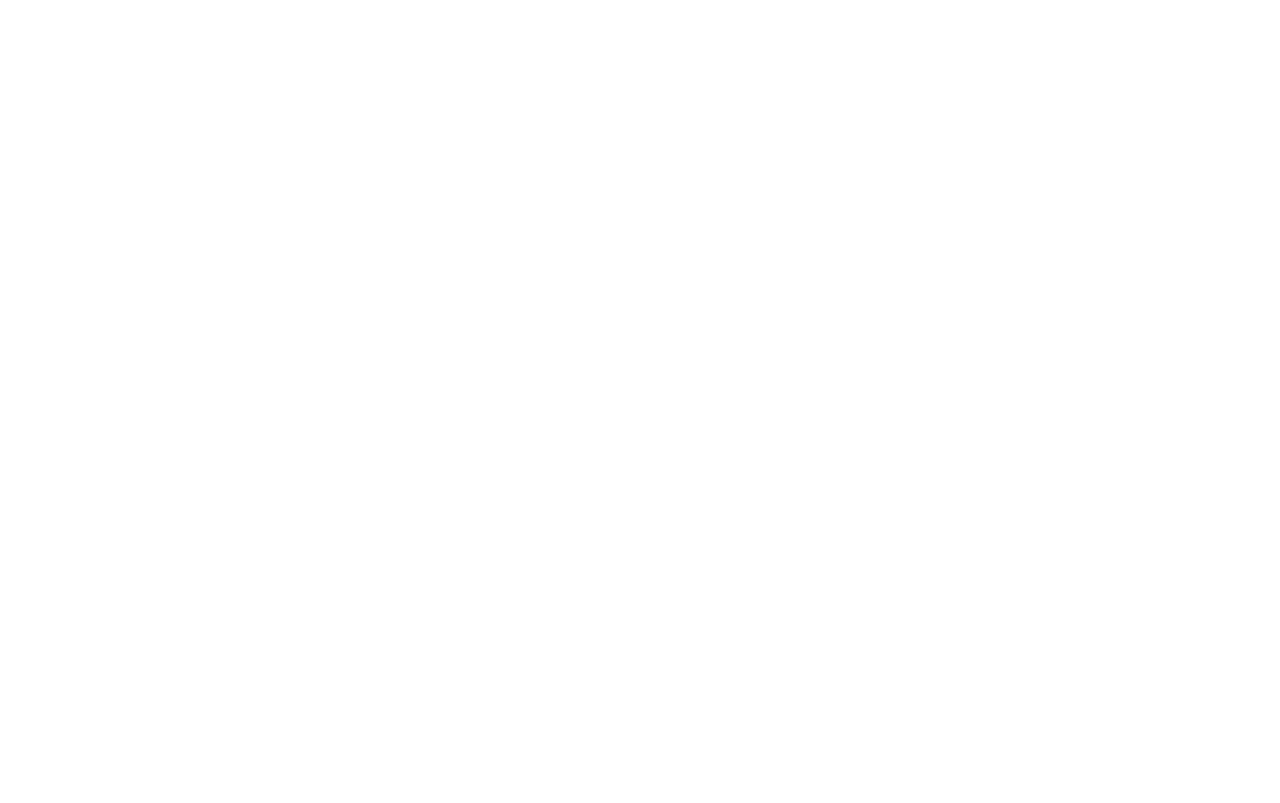
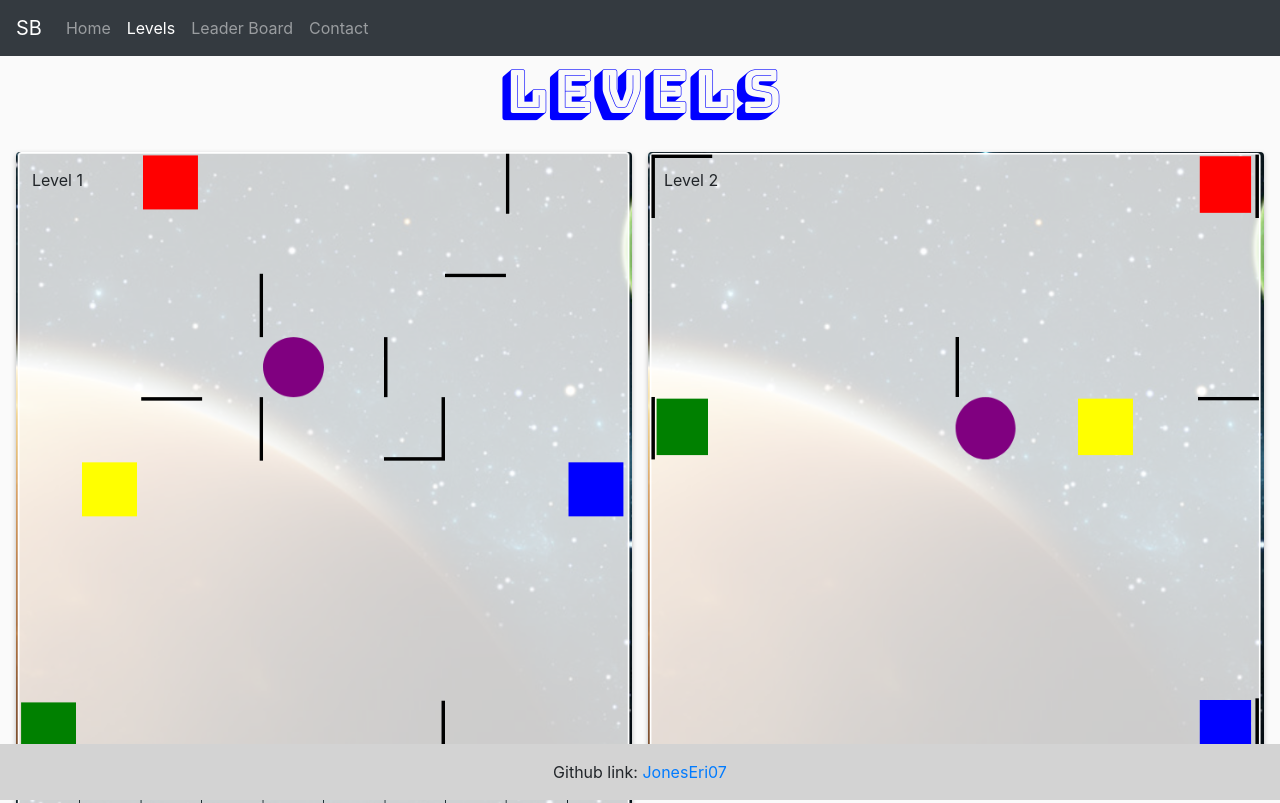
Before and after one commit to JonesEri07/SpaceBots, a plain HTML site: page html/pages/levels.html in a window 1280 px wide. Shown: the top 803 px of the page. Drawn offline with nearby package versions, Linux system fonts and the light colour scheme.

Commit message:
finished levels page, next leaderboard page

```diff
--- a/html/css/styles.css
+++ b/html/css/styles.css
@@ -77,7 +77,21 @@ html, body {
 }
 
 
+.levels {
+  left: 0;
+}
 
+.squaremain .level1{
+  background-image: url("/images/level1.png");
+}
+
+.squaremain .level2{
+  background-image: url("/images/level2.png");
+}
+
+.squaremain .level3{
+  background-image: url("/images/level3.png");
+}
 
 .button {
   position: relative;
--- a/html/pages/levels.html
+++ b/html/pages/levels.html
@@ -0,0 +1,74 @@
+<!DOCTYPE html>
+<html lang="en">
+
+<head>
+  <meta charset="utf-8">
+  <meta name="viewport" content="width=device-width, initial-scale=1, shrink-to-fit=yes">
+<link href='https://fonts.googleapis.com/css?family=Bungee Shade' rel='stylesheet'>
+<link rel="stylesheet" href="https://stackpath.bootstrapcdn.com/bootstrap/4.1.3/css/bootstrap.min.css" integrity="sha384-MCw98/SFnGE8fJT3GXwEOngsV7Zt27NXFoaoApmYm81iuXoPkFOJwJ8ERdknLPMO" crossorigin="anonymous">
+  <link rel="stylesheet" href="/css/styles.css" />
+  <title>Space Bots Levels</title>
+</head>
+
+<body>
+
+  <div class="header" align="center">
+  <nav class="navbar sticky-top navbar-expand-lg navbar-dark bg-dark">
+  <a class="navbar-brand" href="/index.html">SB</a>
+  <button class="navbar-toggler" type="button" data-toggle="collapse" data-target="#navbarNav" aria-controls="navbarNav" aria-expanded="false" aria-label="Toggle navigation">
+    <span class="navbar-toggler-icon"></span>
+  </button>
+  <div class="collapse navbar-collapse" id="navbarNav">
+    <ul class="navbar-nav">
+      <li class="nav-item">
+        <a class="nav-link" href="/index.html">Home <span class="sr-only">(current)</span></a>
+      </li>
+      <li class="nav-item active">
+        <a class="nav-link" href="/pages/levels.html">Levels</a>
+      </li>
+      <li class="nav-item">
+        <a class="nav-link" href="/pages/leaderboard.html">Leader Board</a>
+      </li>
+      <li class="nav-item">
+        <a class="nav-link" href="/pages/contact.html">Contact</a>
+      </li>
+    </ul>
+  </div>
+  </nav>
+</div>
+<div class="center">
+<h1>Levels</h1>
+</div>
+<div class="square-containermain">
+  <div class="squaremain levels">
+    <div class="contentmain level1">Level 1
+      </div>
+    </div>
+
+      <div class="squaremain levels">
+        <div class="contentmain level2">Level 2
+          </div>
+        </div>
+
+          <div class="squaremain levels">
+            <div class="contentmain level3">Level 3
+              </div>
+            </div>
+  </div>
+
+
+
+<footer class="page-footer sticky-bottom font-small blue">
+
+ <div class="footer-copyright text-center py-3">Github link:
+   <a href="https://github.com/JonesEri07/SpaceBots">JonesEri07</a>
+ </div>
+
+</footer>
+
+  <script src="https://code.jquery.com/jquery-3.3.1.slim.min.js" integrity="sha384-q8i/X+965DzO0rT7abK41JStQIAqVgRVzpbzo5smXKp4YfRvH+8abtTE1Pi6jizo" crossorigin="anonymous"></script>
+  <script src="https://cdnjs.cloudflare.com/ajax/libs/popper.js/1.14.3/umd/popper.min.js" integrity="sha384-ZMP7rVo3mIykV+2+9J3UJ46jBk0WLaUAdn689aCwoqbBJiSnjAK/l8WvCWPIPm49" crossorigin="anonymous"></script>
+  <script src="https://stackpath.bootstrapcdn.com/bootstrap/4.1.3/js/bootstrap.min.js" integrity="sha384-ChfqqxuZUCnJSK3+MXmPNIyE6ZbWh2IMqE241rYiqJxyMiZ6OW/JmZQ5stwEULTy" crossorigin="anonymous"></script>
+</body>
+
+</html>
```
Also changed, not shown: html/index.html (+1 -1 lines).
